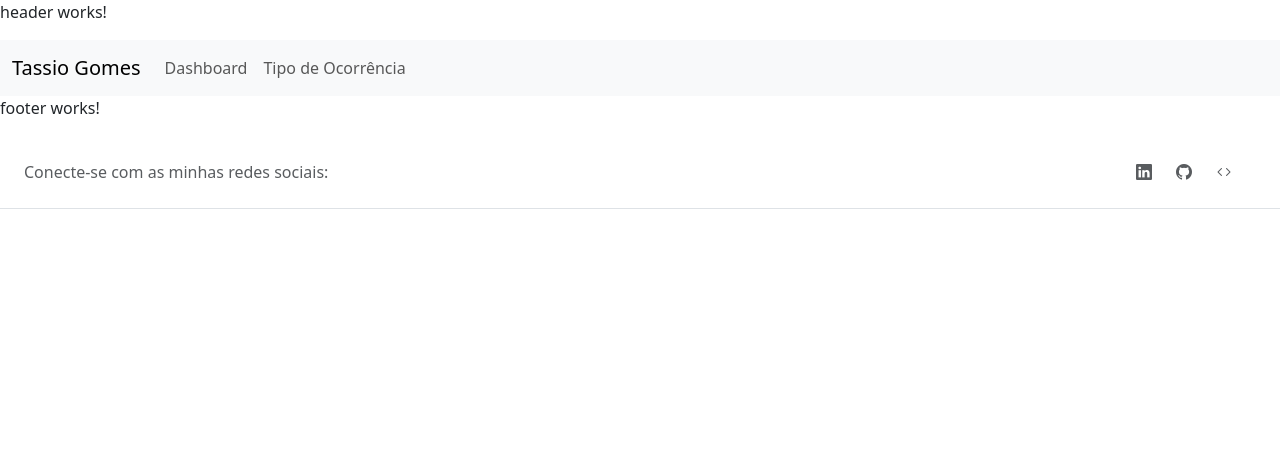
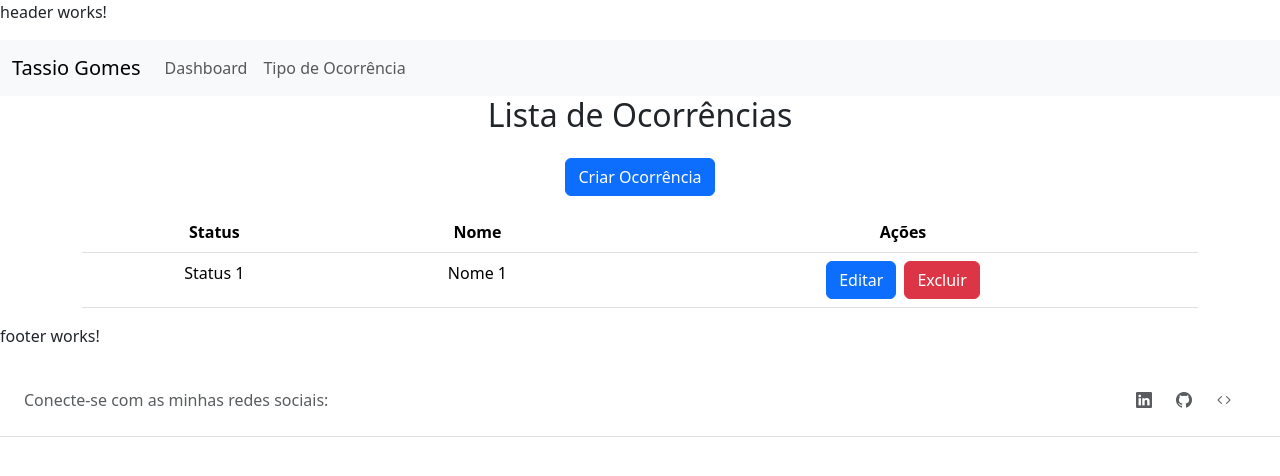
Before and after one commit to tassiogomes/EntityFramework, an Angular app in the folder Projeto_Final/TassioWeb2/: page /tipoocorrencia in a window 1280 px wide. Before the commit this address led to /. Shown: the top 476 px of the page. Built offline with nearby package versions, Linux system fonts and the light colour scheme.

Commit message:
Modulo lista de tipo e tabela criadas

```diff
--- a/Projeto_Final/TassioWeb2/src/app/app-routing.module.ts
+++ b/Projeto_Final/TassioWeb2/src/app/app-routing.module.ts
@@ -7,7 +7,8 @@ import { FooterComponent } from './shared/footer/footer.component';
 const routes: Routes = [
   { path: '', component: HomeComponent},
   { path: '', component: HeaderComponent},
-  { path: '', component: FooterComponent}
+  { path: '', component: FooterComponent},
+  { path: 'tipoocorrencia', loadChildren: () => import('./tipoocorrencia/tipoocorrencia.module').then(m => m.TipoocorrenciaModule) }
 ];
 
 @NgModule({
--- a/Projeto_Final/TassioWeb2/src/app/shared/header/header.component.html
+++ b/Projeto_Final/TassioWeb2/src/app/shared/header/header.component.html
@@ -10,7 +10,7 @@
         <div class="collapse navbar-collapse" id="navbarNavAltMarkup">
             <div class="navbar-nav">
                 <a class="nav-link" href="#">Dashboard</a>
-                <a class="nav-link" href="#">Tipo de Ocorrência</a>
+                <a class="nav-link" routerLink="/tipoocorrencia">Tipo de Ocorrência</a>
             </div>
         </div>
     </div>
--- /dev/null
+++ b/Projeto_Final/TassioWeb2/src/app/tipoocorrencia/tipoocorrencia-routing.module.ts
@@ -0,0 +1,11 @@
+import { NgModule } from '@angular/core';
+import { RouterModule, Routes } from '@angular/router';
+import { TipoocorrenciaComponent } from './tipoocorrencia.component';
+
+const routes: Routes = [{ path: '', component: TipoocorrenciaComponent }];
+
+@NgModule({
+  imports: [RouterModule.forChild(routes)],
+  exports: [RouterModule]
+})
+export class TipoocorrenciaRoutingModule { }
--- /dev/null
+++ b/Projeto_Final/TassioWeb2/src/app/tipoocorrencia/tipoocorrencia.component.html
@@ -0,0 +1,35 @@
+<div class="container text-center">
+    <!-- Título centralizado -->
+    <h2>Lista de Ocorrências</h2>
+
+    <!-- Botão de Criar Ocorrência -->
+    <button class="btn btn-primary mt-3">Criar Ocorrência</button>
+    <!-- Tabela centralizada -->
+    <table class="table mx-auto mt-3">
+      <thead>
+        <tr>
+          <th>Status</th>
+          <th>Nome</th>
+          <th>Ações</th>
+        </tr>
+      </thead>
+      <tbody>
+        <!-- Linha da Tabela -->
+        <tr>
+          <!-- Coluna de Status -->
+          <td>Status 1</td>
+          <!-- Coluna de Nome -->
+          <td>Nome 1</td>
+          <!-- Coluna de Ações -->
+          <td>
+            <!-- Botão de Editar -->
+            <button class="btn btn-primary">Editar</button>
+            <!-- Botão de Excluir com margem -->
+            <button class="btn btn-danger ms-2">Excluir</button>
+            <!-- Adicionei a classe "ms-2" para adicionar uma margem de 2 unidades à esquerda do botão de Excluir -->
+          </td>
+        </tr>
+        <!-- Adicione mais linhas conforme necessário -->
+      </tbody>
+    </table>
+</div>
```
Also changed, not shown: Projeto_Final/TassioWeb2/src/app/tipoocorrencia/tipoocorrencia.component.ts (added, +10 -0 lines), Projeto_Final/TassioWeb2/src/app/tipoocorrencia/tipoocorrencia.module.ts (added, +17 -0 lines), Projeto_Final/TassioWeb2/helper.txt, Projeto_Final/TassioWeb2/src/app/tipoocorrencia/tipoocorrencia.component.css (added), 1 other file (tests, documents, lock files or other folders).
